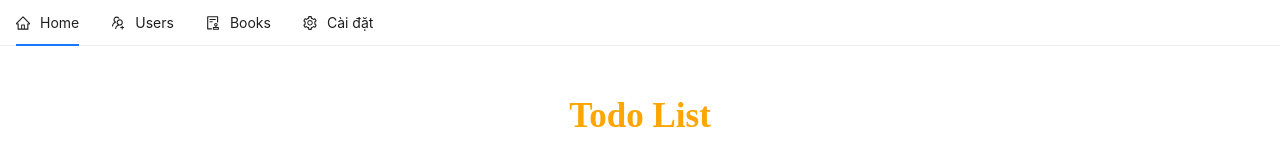
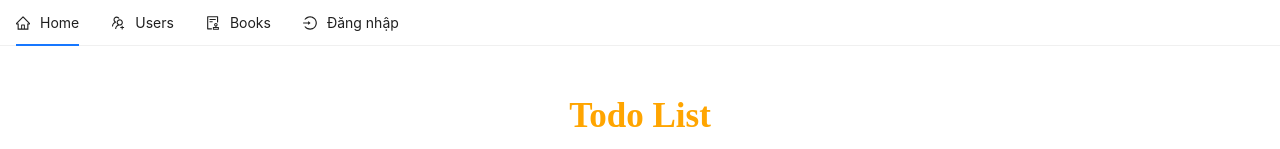
Before and after one commit to devnuako/01-react-vite-starter, a React (Vite) app: page / in a window 1280 px wide. Shown: the top 149 px of the page. Built offline with nearby package versions, Linux system fonts and the light colour scheme.

Commit message:
99: React props.Children

```diff
--- a/src/components/layout/header.jsx
+++ b/src/components/layout/header.jsx
@@ -1,10 +1,11 @@
 import { Link, NavLink } from 'react-router-dom';
 import { Menu } from 'antd';
-import { UsergroupAddOutlined, HomeOutlined, AuditOutlined, SettingOutlined } from '@ant-design/icons';
-
+import {
+    UsergroupAddOutlined, LoginOutlined,
+    HomeOutlined, AuditOutlined, AliwangwangOutlined
+} from '@ant-design/icons';
 import { useContext, useState } from 'react';
 import { AuthContext } from '../context/auth.context';
-
 
 const Header = () => {
     const [current, setCurrent] = useState('');
@@ -12,7 +13,6 @@ const Header = () => {
     const { user } = useContext(AuthContext);
 
     console.log(">>> check data: ", user)
-
 
     const onClick = (e) => {
         console.log('click ', e);
@@ -36,21 +36,24 @@ const Header = () => {
             icon: <AuditOutlined />,
         },
 
-        {
-            label: 'Cài đặt',
+        ...(!user.id ? [{
+            label: <Link to={"/login"}>Đăng nhập</Link>,
+            key: 'login',
+            icon: <LoginOutlined />,
+        }] : []),
+
+        ...(user.id ? [{
+            label: `Welcome ${user.fullName}`,
             key: 'setting',
-            icon: <SettingOutlined />,
+            icon: <AliwangwangOutlined />,
             children: [
-                {
-                    label: <Link to={"/login"}>Đăng nhập</Link>,
-                    key: 'login',
-                },
                 {
                     label: 'Đăng xuất',
                     key: 'logout',
                 },
             ],
-        },
+        }] : []),
+
 
     ];
 
```
